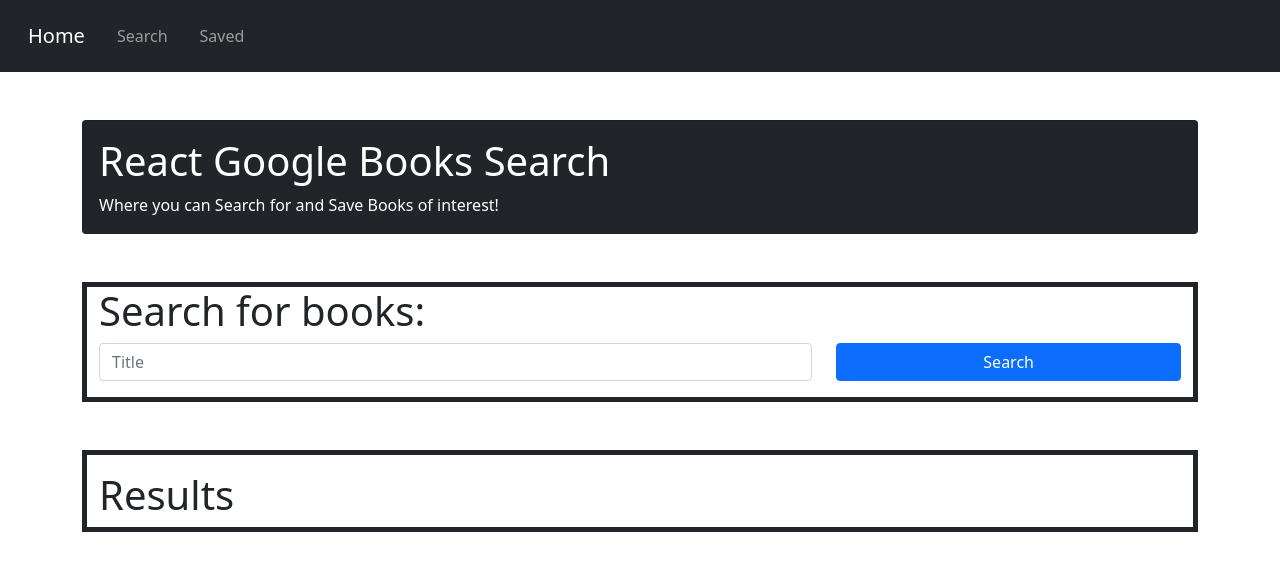
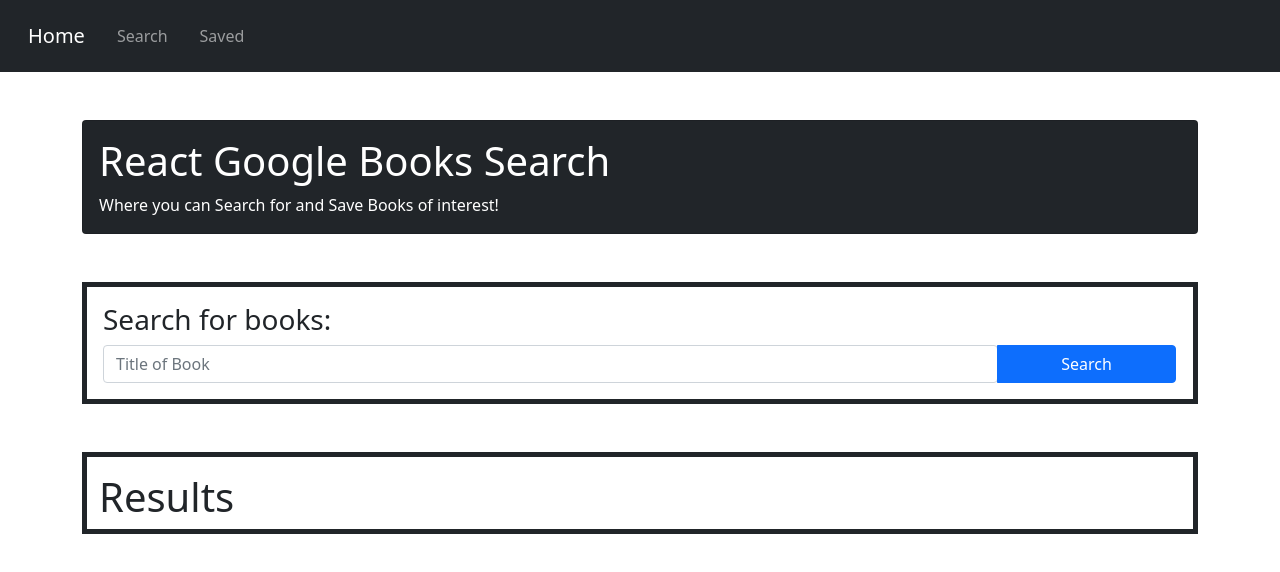
Before and after one commit to javierperez98/googleBooksSearch, a React (Create React App) app in the folder client/: page / in a window 1280 px wide. Shown: the top 572 px of the page. Built offline with nearby package versions, Linux system fonts and the light colour scheme.

Commit message:
removed jsx and created seperate file for components

```diff
--- a/client/src/pages/Search.js
+++ b/client/src/pages/Search.js
@@ -1,6 +1,8 @@
 import React, { useState } from "react";
 import API from "../utils/API";
 import Header from "../components/Header";
+import SearchBar from "../components/SearchBar";
+import Rows from "../components/Rows";
 
 function Search() {
 	const [state, setState] = useState({
@@ -17,61 +19,18 @@
 	async function findbooks(e) {
 		e.preventDefault();
 		const list = await API.getBooks(state.search.trim());
-		console.log(list.data.items);
 		setState({ books: list.data.items, search: "" });
 	}
+
 	return (
 		<div className="container mt-5">
 			<Header />
-			<div className="container mt-5 border border-5 border-dark">
-				<h1>Search for books:</h1>
-				<form className="row">
-					<div className="col-8">
-						<input
-							value={state.search}
-							onChange={handleInput}
-							className="form-control form-control"
-							type="text"
-							placeholder="Title"
-						/>
-					</div>
-					<div className="col-4">
-						<button
-							type="sumbit"
-							onClick={findbooks}
-							className="btn btn-primary mb-3 col-12"
-						>
-							Search
-						</button>
-					</div>
-				</form>
-			</div>
-			<div className="container my-5 pt-3 border border-5 border-dark">
-				<h1>Results</h1>
-				{state.books.map((book) => {
-					return (
-						<div key={book.id} className="card mb-3">
-							<div className="row g-0">
-								<div className="col-md-auto">
-									<img
-										className="m-3 img-fluid"
-										src={book.volumeInfo.imageLinks.thumbnail}
-										alt={book.volumeInfo.title}
-									/>
-								</div>
-								<div className="col-md-8">
-									<div className="card-body">
-										<h5 className="card-title">{book.volumeInfo.title}</h5>
-										<p>{`Written By: ${book.volumeInfo.authors}`}</p>
-										<p className="card-text">{book.volumeInfo.subtitle}</p>
-										<p>{book.volumeInfo.description}</p>
-									</div>
-								</div>
-							</div>
-						</div>
-					);
-				})}
-			</div>
+			<SearchBar
+				search={state.search}
+				handleInput={handleInput}
+				findbooks={findbooks}
+			/>
+			<Rows array={state.books} />
 		</div>
 	);
 }
```
